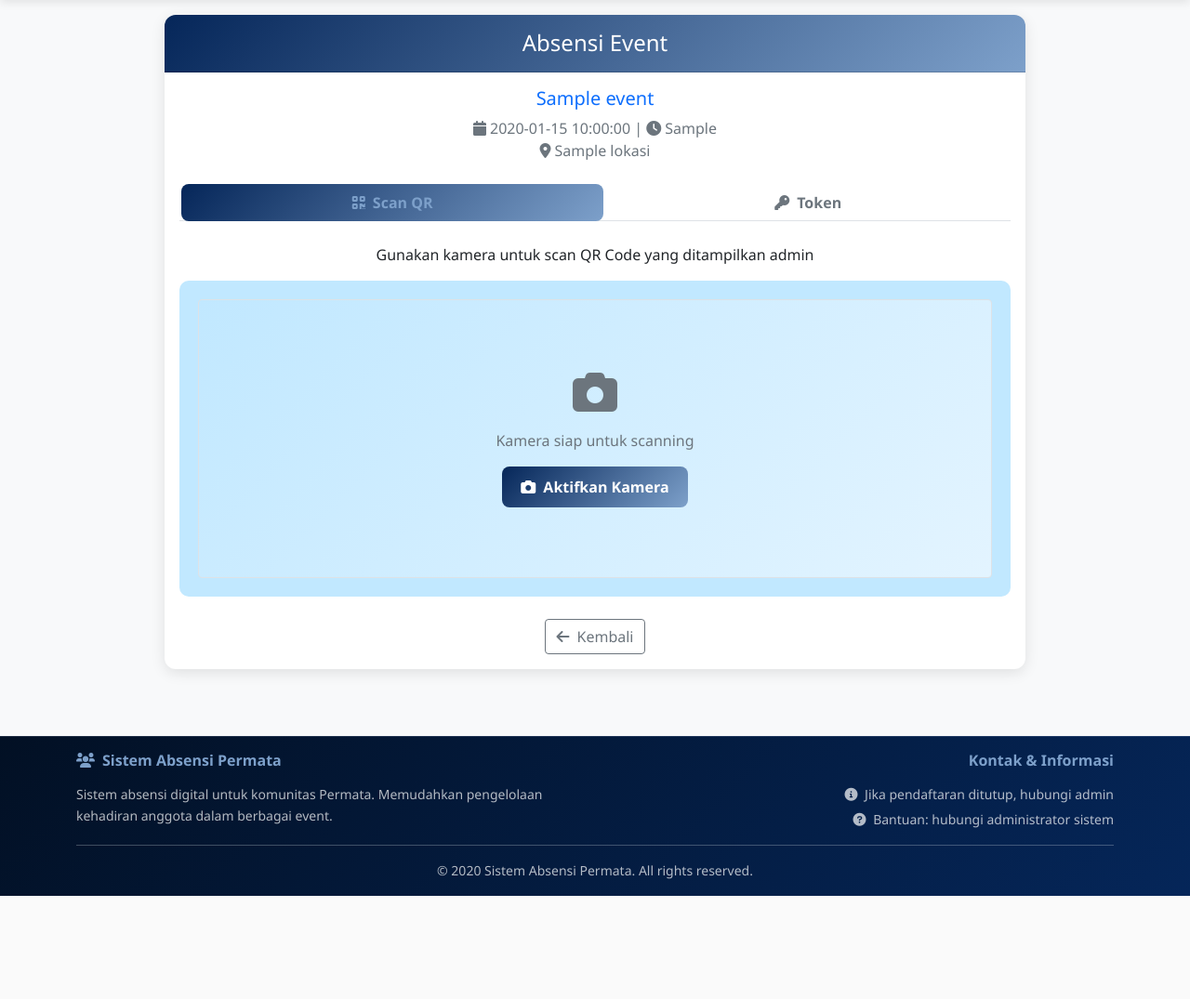
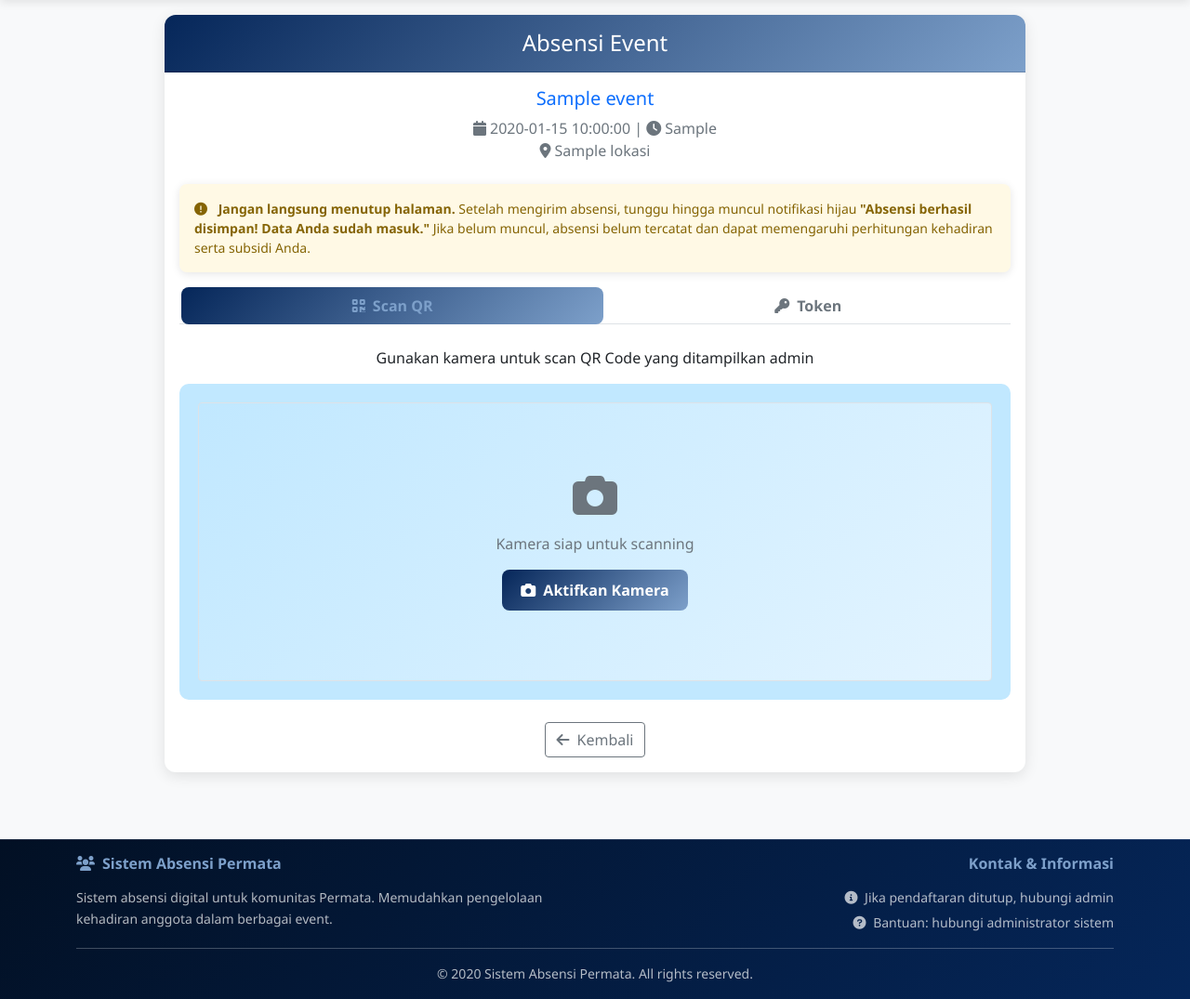
Before and after one commit to RW01TajiPermata/absensi_permata, a Flask app: template templates/absen.html in a window 1280 px wide. Shown: the part 57-1132 px from the top of the page at 93% size. Before the commit the page ends 1021 px from the top, so only its background shows below. Run offline with Flask 3, Linux system fonts and the light colour scheme; the template is opened without the code that fills it: most values are stand-ins (such as "Sample title", 1, 10 or a date in 2020); some libraries are stand-ins or nearby versions.

Commit message:
Update absen.html

```diff
--- a/templates/absen.html
+++ b/templates/absen.html
@@ -41,6 +41,11 @@
                 </div>
 
                 {% else %}
+                <div class="alert alert-warning border-0 small">
+                    <i class="fas fa-exclamation-circle me-2"></i>
+                    <strong>Jangan langsung menutup halaman.</strong> Setelah mengirim absensi, tunggu hingga muncul notifikasi hijau
+                    <strong>&quot;Absensi berhasil disimpan! Data Anda sudah masuk.&quot;</strong> Jika belum muncul, absensi belum tercatat dan dapat memengaruhi perhitungan kehadiran serta subsidi Anda.
+                </div>
                 <div class="mobile-absen-container">
                     <ul class="nav nav-tabs nav-fill mb-4" id="absenTab" role="tablist">
                         <li class="nav-item" role="presentation">
```
